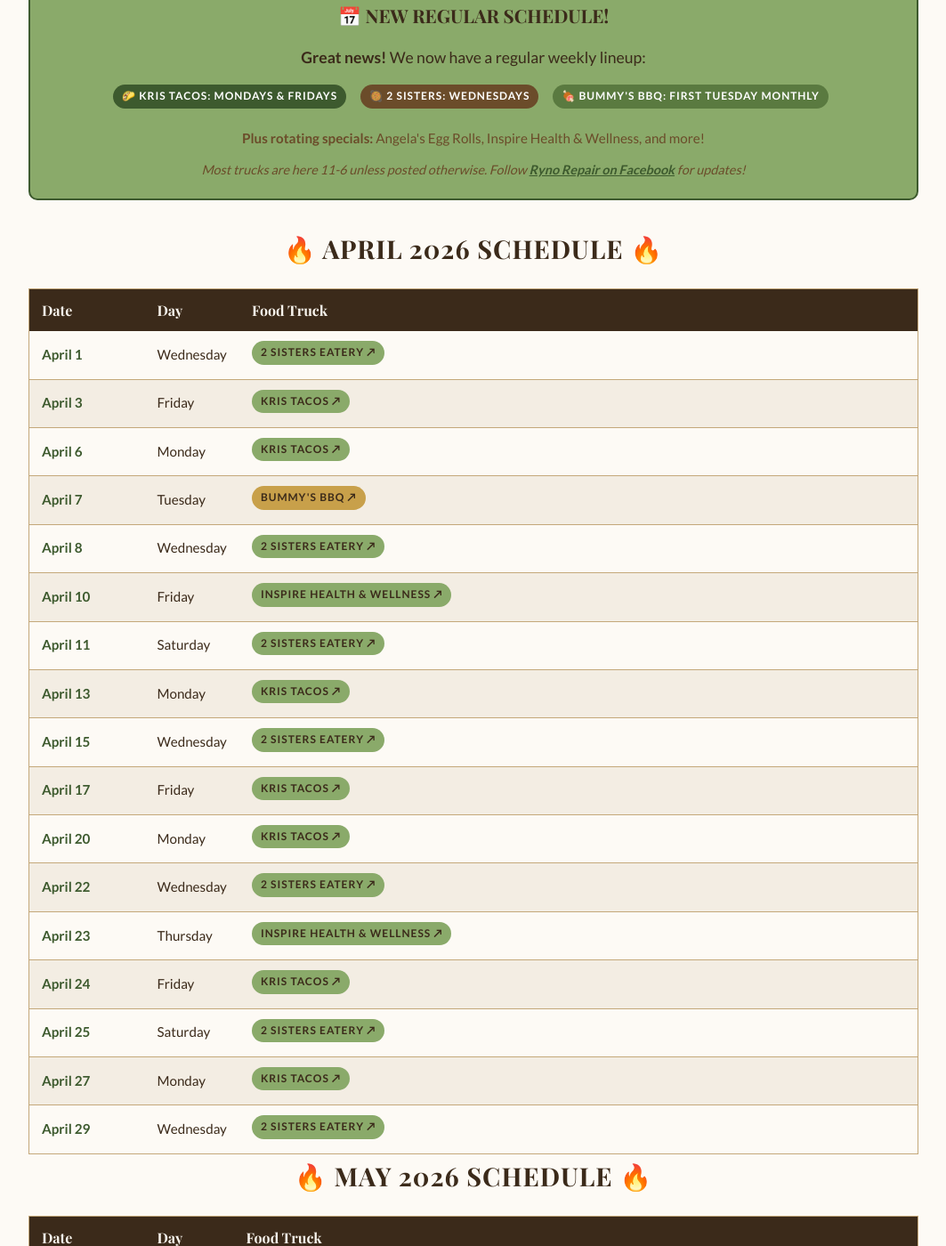
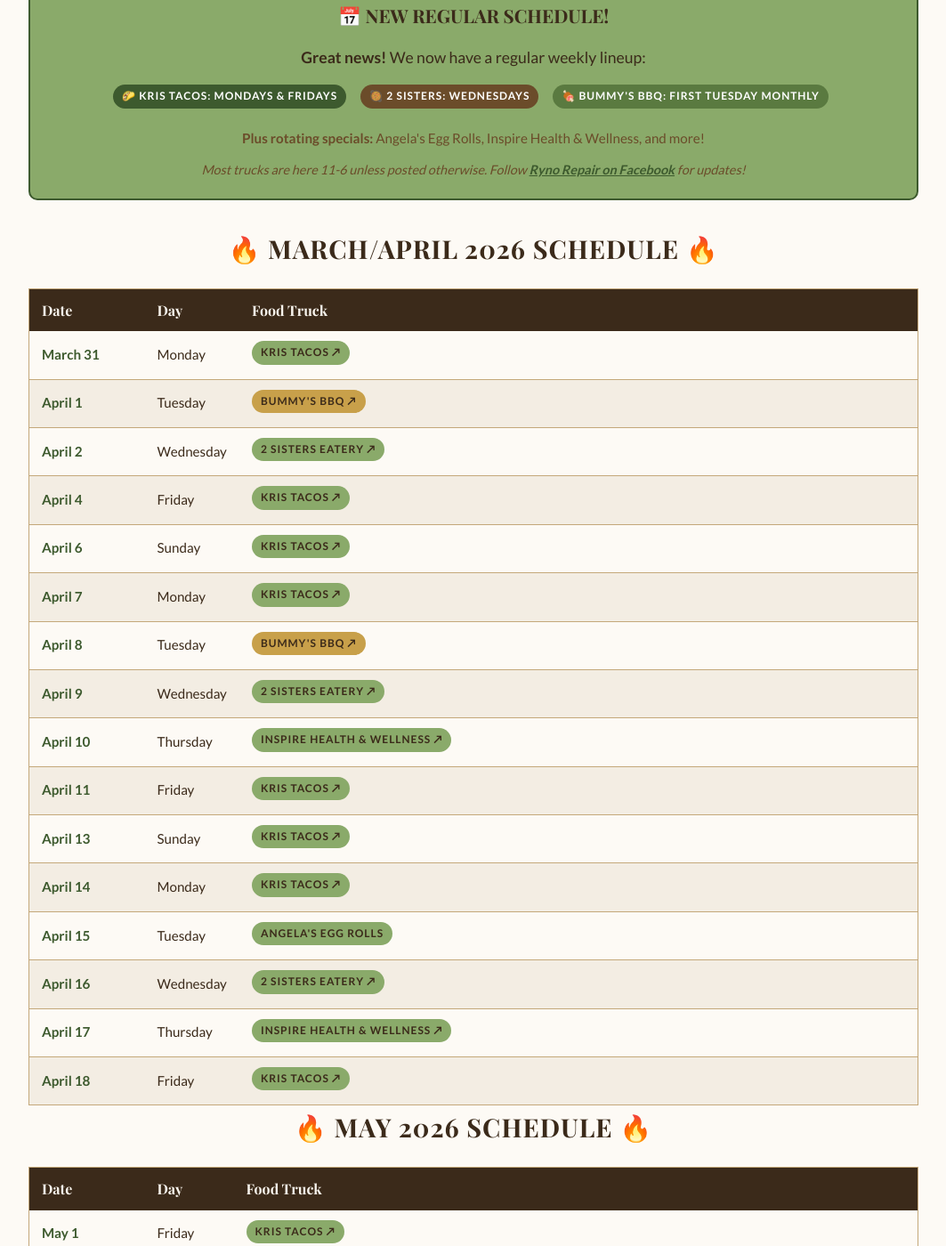
Before and after one commit to blueearthcommunitymarket/blueearthcommunitymarket.github.io, a Jekyll site: the page built from ryno-food-lot/index.html, in a window 1280 px wide and 1400 px high, scrolled down 676 px. Shown: the whole window at 89% size, without its empty margins (108-1171 px from the left). Built offline with Jekyll 4.4.1, drawn with Linux system fonts in a browser that asks for light colours; some web fonts are replaced.

Commit message:
Update food truck schedule with actual March/April calendar from Ryno Repair

```diff
--- a/ryno-food-lot/index.html
+++ b/ryno-food-lot/index.html
@@ -225,30 +225,29 @@
             <p style="color: var(--brown-mid); font-size: 0.9rem;"><em>Most trucks are here 11-6 unless posted otherwise. Follow <a href="https://www.facebook.com/share/1DCv1ByvYh/?mibextid=wwXIfr" target="_blank" rel="noopener" style="color: var(--green-dark); font-weight: 700;">Ryno Repair on Facebook</a> for updates!</em></p>
         </div>
 
-        <h2>🔥 APRIL 2026 SCHEDULE 🔥</h2>
+        <h2>🔥 MARCH/APRIL 2026 SCHEDULE 🔥</h2>
 
         <table class="racing-table">
             <thead>
                 <tr><th style="width:130px;">Date</th><th style="width:100px;">Day</th><th>Food Truck</th></tr>
             </thead>
             <tbody>
-                <tr><td class="race-date">April 1</td><td>Wednesday</td><td><span class="tag"><a href="https://www.facebook.com/share/18GUPLUwMf/?mibextid=wwXIfr" target="_blank" rel="noopener" style="color:inherit;text-decoration:none;">2 Sisters Eatery ↗</a></span></td></tr>
-                <tr><td class="race-date">April 3</td><td>Friday</td><td><span class="tag"><a href="https://www.facebook.com/share/1AquB7sxYj/?mibextid=wwXIfr" target="_blank" rel="noopener" style="color:inherit;text-decoration:none;">Kris Tacos ↗</a></span></td></tr>
-                <tr><td class="race-date">April 6</td><td>Monday</td><td><span class="tag"><a href="https://www.facebook.com/share/1AquB7sxYj/?mibextid=wwXIfr" target="_blank" rel="noopener" style="color:inherit;text-decoration:none;">Kris Tacos ↗</a></span></td></tr>
-                <tr><td class="race-date">April 7</td><td>Tuesday</td><td><span class="tag tag-gold"><a href="https://www.facebook.com/share/1GXr44CKx8/?mibextid=wwXIfr" target="_blank" rel="noopener" style="color:inherit;text-decoration:none;">Bummy's BBQ ↗</a></span></td></tr>
-                <tr><td class="race-date">April 8</td><td>Wednesday</td><td><span class="tag"><a href="https://www.facebook.com/share/18GUPLUwMf/?mibextid=wwXIfr" target="_blank" rel="noopener" style="color:inherit;text-decoration:none;">2 Sisters Eatery ↗</a></span></td></tr>
-                <tr><td class="race-date">April 10</td><td>Friday</td><td><span class="tag"><a href="https://www.facebook.com/share/1C8aaBfsJr/?mibextid=wwXIfr" target="_blank" rel="noopener" style="color:inherit;text-decoration:none;">Inspire Health &amp; Wellness ↗</a></span></td></tr>
-                <tr><td class="race-date">April 11</td><td>Saturday</td><td><span class="tag"><a href="https://www.facebook.com/share/18GUPLUwMf/?mibextid=wwXIfr" target="_blank" rel="noopener" style="color:inherit;text-decoration:none;">2 Sisters Eatery ↗</a></span></td></tr>
-                <tr><td class="race-date">April 13</td><td>Monday</td><td><span class="tag"><a href="https://www.facebook.com/share/1AquB7sxYj/?mibextid=wwXIfr" target="_blank" rel="noopener" style="color:inherit;text-decoration:none;">Kris Tacos ↗</a></span></td></tr>
-                <tr><td class="race-date">April 15</td><td>Wednesday</td><td><span class="tag"><a href="https://www.facebook.com/share/18GUPLUwMf/?mibextid=wwXIfr" target="_blank" rel="noopener" style="color:inherit;text-decoration:none;">2 Sisters Eatery ↗</a></span></td></tr>
-                <tr><td class="race-date">April 17</td><td>Friday</td><td><span class="tag"><a href="https://www.facebook.com/share/1AquB7sxYj/?mibextid=wwXIfr" target="_blank" rel="noopener" style="color:inherit;text-decoration:none;">Kris Tacos ↗</a></span></td></tr>
-                <tr><td class="race-date">April 20</td><td>Monday</td><td><span class="tag"><a href="https://www.facebook.com/share/1AquB7sxYj/?mibextid=wwXIfr" target="_blank" rel="noopener" style="color:inherit;text-decoration:none;">Kris Tacos ↗</a></span></td></tr>
-                <tr><td class="race-date">April 22</td><td>Wednesday</td><td><span class="tag"><a href="https://www.facebook.com/share/18GUPLUwMf/?mibextid=wwXIfr" target="_blank" rel="noopener" style="color:inherit;text-decoration:none;">2 Sisters Eatery ↗</a></span></td></tr>
-                <tr><td class="race-date">April 23</td><td>Thursday</td><td><span class="tag"><a href="https://www.facebook.com/share/1C8aaBfsJr/?mibextid=wwXIfr" target="_blank" rel="noopener" style="color:inherit;text-decoration:none;">Inspire Health &amp; Wellness ↗</a></span></td></tr>
-                <tr><td class="race-date">April 24</td><td>Friday</td><td><span class="tag"><a href="https://www.facebook.com/share/1AquB7sxYj/?mibextid=wwXIfr" target="_blank" rel="noopener" style="color:inherit;text-decoration:none;">Kris Tacos ↗</a></span></td></tr>
-                <tr><td class="race-date">April 25</td><td>Saturday</td><td><span class="tag"><a href="https://www.facebook.com/share/18GUPLUwMf/?mibextid=wwXIfr" target="_blank" rel="noopener" style="color:inherit;text-decoration:none;">2 Sisters Eatery ↗</a></span></td></tr>
-                <tr><td class="race-date">April 27</td><td>Monday</td><td><span class="tag"><a href="https://www.facebook.com/share/1AquB7sxYj/?mibextid=wwXIfr" target="_blank" rel="noopener" style="color:inherit;text-decoration:none;">Kris Tacos ↗</a></span></td></tr>
-                <tr><td class="race-date">April 29</td><td>Wednesday</td><td><span class="tag"><a href="https://www.facebook.com/share/18GUPLUwMf/?mibextid=wwXIfr" target="_blank" rel="noopener" style="color:inherit;text-decoration:none;">2 Sisters Eatery ↗</a></span></td></tr>
+                <tr><td class="race-date">March 31</td><td>Monday</td><td><span class="tag"><a href="https://www.facebook.com/share/1AquB7sxYj/?mibextid=wwXIfr" target="_blank" rel="noopener" style="color:inherit;text-decoration:none;">Kris Tacos ↗</a></span></td></tr>
+                <tr><td class="race-date">April 1</td><td>Tuesday</td><td><span class="tag tag-gold"><a href="https://www.facebook.com/share/1GXr44CKx8/?mibextid=wwXIfr" target="_blank" rel="noopener" style="color:inherit;text-decoration:none;">Bummy's BBQ ↗</a></span></td></tr>
+                <tr><td class="race-date">April 2</td><td>Wednesday</td><td><span class="tag"><a href="https://www.facebook.com/share/18GUPLUwMf/?mibextid=wwXIfr" target="_blank" rel="noopener" style="color:inherit;text-decoration:none;">2 Sisters Eatery ↗</a></span></td></tr>
+                <tr><td class="race-date">April 4</td><td>Friday</td><td><span class="tag"><a href="https://www.facebook.com/share/1AquB7sxYj/?mibextid=wwXIfr" target="_blank" rel="noopener" style="color:inherit;text-decoration:none;">Kris Tacos ↗</a></span></td></tr>
+                <tr><td class="race-date">April 6</td><td>Sunday</td><td><span class="tag"><a href="https://www.facebook.com/share/1AquB7sxYj/?mibextid=wwXIfr" target="_blank" rel="noopener" style="color:inherit;text-decoration:none;">Kris Tacos ↗</a></span></td></tr>
+                <tr><td class="race-date">April 7</td><td>Monday</td><td><span class="tag"><a href="https://www.facebook.com/share/1AquB7sxYj/?mibextid=wwXIfr" target="_blank" rel="noopener" style="color:inherit;text-decoration:none;">Kris Tacos ↗</a></span></td></tr>
+                <tr><td class="race-date">April 8</td><td>Tuesday</td><td><span class="tag tag-gold"><a href="https://www.facebook.com/share/1GXr44CKx8/?mibextid=wwXIfr" target="_blank" rel="noopener" style="color:inherit;text-decoration:none;">Bummy's BBQ ↗</a></span></td></tr>
+                <tr><td class="race-date">April 9</td><td>Wednesday</td><td><span class="tag"><a href="https://www.facebook.com/share/18GUPLUwMf/?mibextid=wwXIfr" target="_blank" rel="noopener" style="color:inherit;text-decoration:none;">2 Sisters Eatery ↗</a></span></td></tr>
+                <tr><td class="race-date">April 10</td><td>Thursday</td><td><span class="tag"><a href="https://www.facebook.com/share/1C8aaBfsJr/?mibextid=wwXIfr" target="_blank" rel="noopener" style="color:inherit;text-decoration:none;">Inspire Health &amp; Wellness ↗</a></span></td></tr>
+                <tr><td class="race-date">April 11</td><td>Friday</td><td><span class="tag"><a href="https://www.facebook.com/share/1AquB7sxYj/?mibextid=wwXIfr" target="_blank" rel="noopener" style="color:inherit;text-decoration:none;">Kris Tacos ↗</a></span></td></tr>
+                <tr><td class="race-date">April 13</td><td>Sunday</td><td><span class="tag"><a href="https://www.facebook.com/share/1AquB7sxYj/?mibextid=wwXIfr" target="_blank" rel="noopener" style="color:inherit;text-decoration:none;">Kris Tacos ↗</a></span></td></tr>
+                <tr><td class="race-date">April 14</td><td>Monday</td><td><span class="tag"><a href="https://www.facebook.com/share/1AquB7sxYj/?mibextid=wwXIfr" target="_blank" rel="noopener" style="color:inherit;text-decoration:none;">Kris Tacos ↗</a></span></td></tr>
+                <tr><td class="race-date">April 15</td><td>Tuesday</td><td><span class="tag">Angela's Egg Rolls</span></td></tr>
+                <tr><td class="race-date">April 16</td><td>Wednesday</td><td><span class="tag"><a href="https://www.facebook.com/share/18GUPLUwMf/?mibextid=wwXIfr" target="_blank" rel="noopener" style="color:inherit;text-decoration:none;">2 Sisters Eatery ↗</a></span></td></tr>
+                <tr><td class="race-date">April 17</td><td>Thursday</td><td><span class="tag"><a href="https://www.facebook.com/share/1C8aaBfsJr/?mibextid=wwXIfr" target="_blank" rel="noopener" style="color:inherit;text-decoration:none;">Inspire Health &amp; Wellness ↗</a></span></td></tr>
+                <tr><td class="race-date">April 18</td><td>Friday</td><td><span class="tag"><a href="https://www.facebook.com/share/1AquB7sxYj/?mibextid=wwXIfr" target="_blank" rel="noopener" style="color:inherit;text-decoration:none;">Kris Tacos ↗</a></span></td></tr>
             </tbody>
         </table>
 
```
